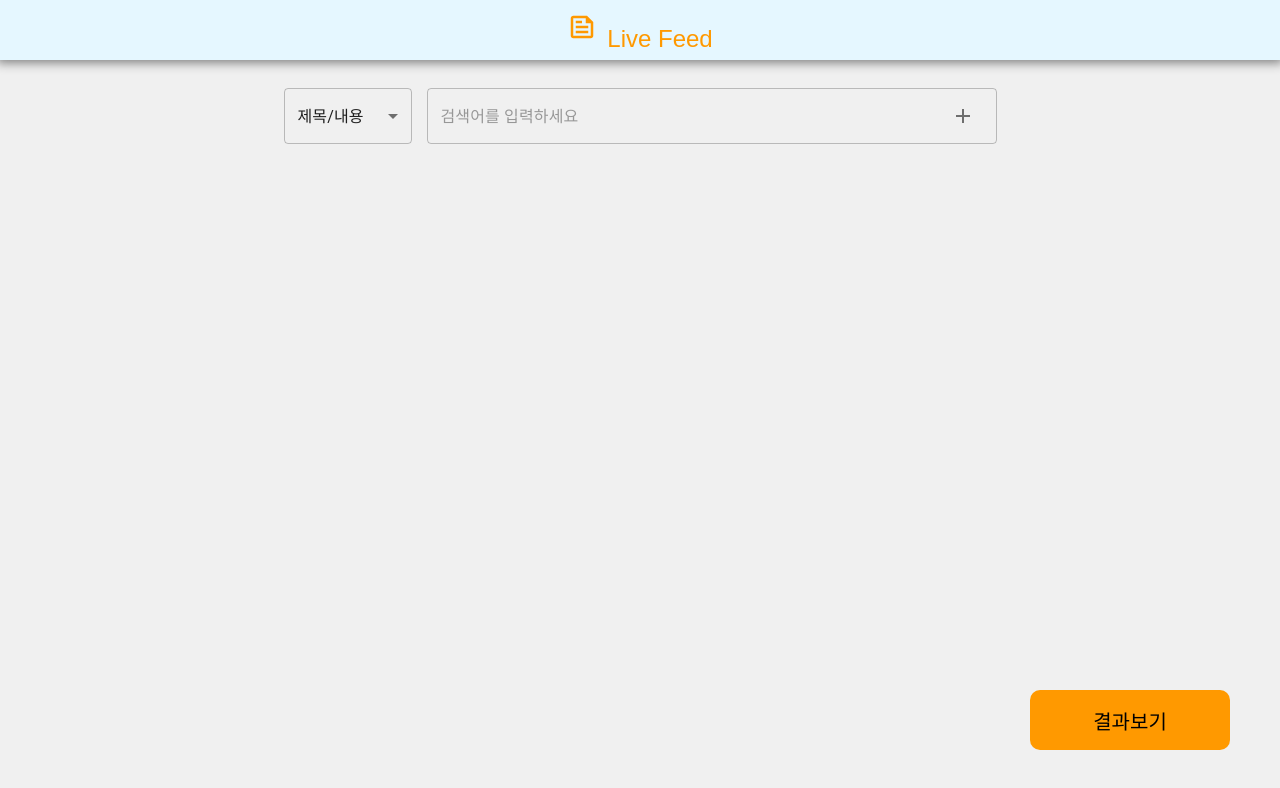
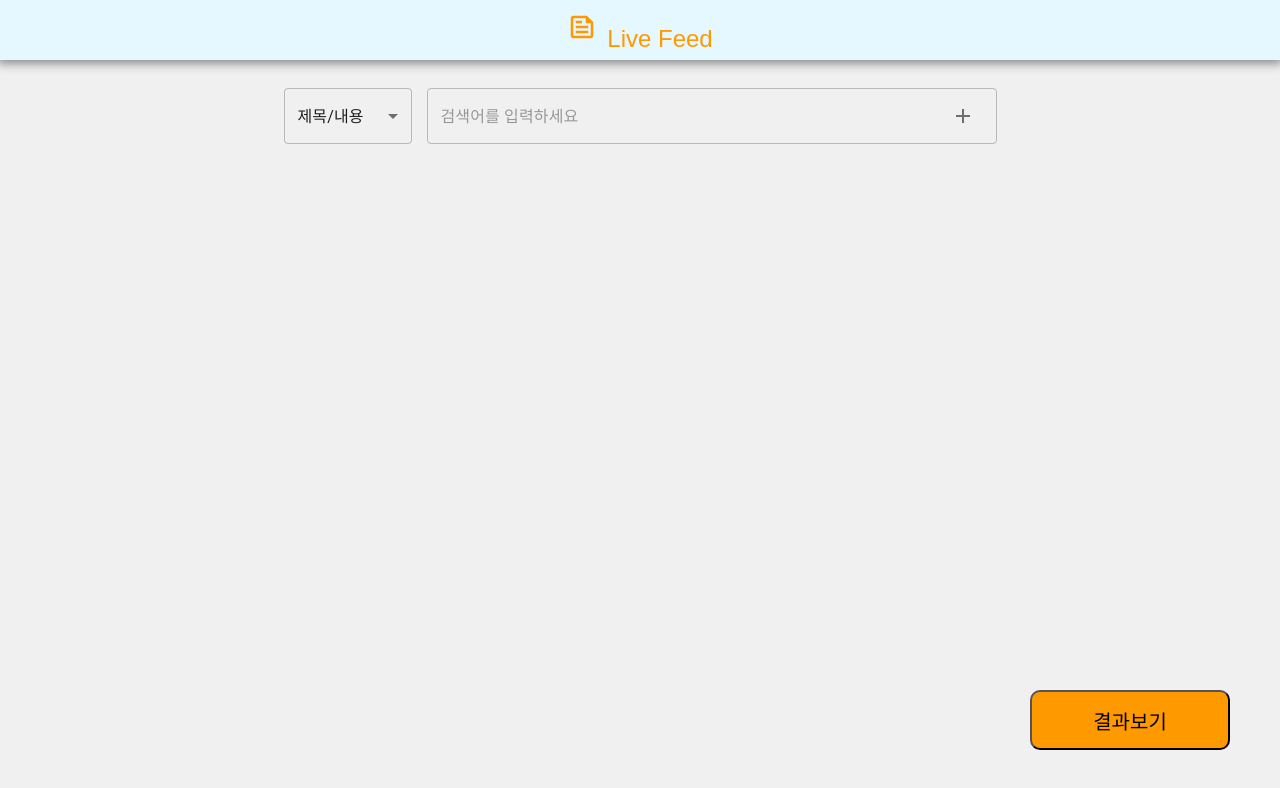
Before and after one commit to Live-Feed/live-feed-frontend, a React (Create React App) app: page / in a window 1280 px wide. Shown: the top 788 px of the page. Built offline with nearby package versions, Linux system fonts and the light colour scheme.

Commit message:
requestData Fix

```diff
--- a/src/App.js
+++ b/src/App.js
@@ -6,7 +6,7 @@ import GlobalStyle from "./styles/GlobalStyle"; // 글로벌 스타일 파일을
 
 function App() {
   if (window.localStorage.getItem("type") === null) {
-    window.localStorage.setItem("type", "title,content");
+    window.localStorage.setItem("type", "articleTitle,bodyHtml");
   }
   return (
     <div>
--- a/src/components/ui/Dropdown.jsx
+++ b/src/components/ui/Dropdown.jsx
@@ -2,7 +2,7 @@ import React, { useState, useEffect } from "react";
 import { FormControl, MenuItem, Select } from "@mui/material";
 
 export default function Dropdown(props) {
-  const [selectedItem, setSelectedItem] = useState("title,content");
+  const [selectedItem, setSelectedItem] = useState("articleTitle,bodyHtml");
 
   const handleDropdownChange = (event) => {
     window.localStorage.setItem("type", event.target.value);
@@ -21,9 +21,9 @@ export default function Dropdown(props) {
           onChange={handleDropdownChange}
           style={{ width: "8rem" }}
         >
-          <MenuItem value="title,content">제목/내용</MenuItem>
-          <MenuItem value="title">제목</MenuItem>
-          <MenuItem value="content">내용</MenuItem>
+          <MenuItem value="articleTitle,bodyHtml">제목/내용</MenuItem>
+          <MenuItem value="articleTitle">제목</MenuItem>
+          <MenuItem value="bodyHtml">내용</MenuItem>
         </Select>
       </FormControl>
     </div>
--- a/src/views/mainPage/Main.jsx
+++ b/src/views/mainPage/Main.jsx
@@ -26,7 +26,7 @@ const TagBox = styled.div`
   grid-template-rows: repeat(4, 1fr);
 `;
 
-const Button = styled.div`
+const Button = styled.button`
   height: 60px;
   width: 200px;
   position: absolute;
@@ -51,7 +51,7 @@ export default function Main() {
     keyword: JSON.parse(localStorage.getItem("textArray")),
     type: localStorage.getItem("type"),
     size: 10,
-    sort: "id,desc",
+    sort: "id-desc",
     lastId: "",
     pit: "",
   });
@@ -88,7 +88,10 @@ export default function Main() {
           <Tag key={index} text={text} onDelete={() => handleDelete(index)} />
         ))}
       </TagBox>
-      <Button onClick={(e) => navigate("/list", { state: requestData })}>
+      <Button
+        // disabled={requestData.textArray === null}
+        onClick={(e) => navigate("/list", { state: requestData })}
+      >
         결과보기
       </Button>
     </div>
```
